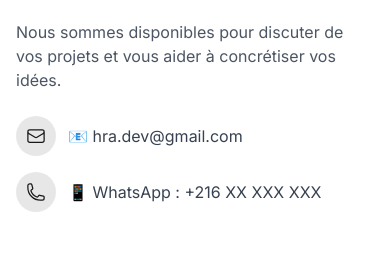
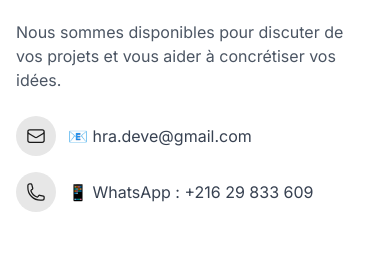
Before and after one commit to rayen43500/hra_dev, a React (Vite) app: page / in a window 390 px wide. Shown: the part 10009-10263 px from the top of the page. Built offline with nearby package versions, Linux system fonts and the light colour scheme.

Commit message:
phone and email

```diff
--- a/src/components/Contact.tsx
+++ b/src/components/Contact.tsx
@@ -57,14 +57,14 @@ const Contact = () => {
                       <div className="flex items-center justify-center w-10 h-10 mr-3 rounded-full bg-primary bg-opacity-10">
                         <EnvelopeIcon className="w-5 h-5 text-primary" />
                       </div>
-                      <span className="text-gray-700">📧 hra.dev@gmail.com</span>
+                      <span className="text-gray-700">📧 hra.deve@gmail.com</span>
                     </div>
 
                     <div className="flex items-center">
                       <div className="flex items-center justify-center w-10 h-10 mr-3 rounded-full bg-primary bg-opacity-10">
                         <PhoneIcon className="w-5 h-5 text-primary" />
                       </div>
-                      <span className="text-gray-700">📱 WhatsApp : +216 XX XXX XXX</span>
+                      <span className="text-gray-700">📱 WhatsApp : +216 29 833 609</span>
                     </div>
                   </div>
                 </div>
--- a/src/components/Footer.tsx
+++ b/src/components/Footer.tsx
@@ -52,7 +52,7 @@ const Footer = () => {
     },
     {
       name: 'WhatsApp',
-      href: 'https://wa.me/21629833609',
+      href: 'https://wa.me/29833609',
       icon: (
         <svg className="w-5 h-5" fill="currentColor" viewBox="0 0 24 24" aria-hidden="true">
           <path fillRule="evenodd" d="M17.415 14.382c-.298-.149-1.759-.867-2.031-.967-.272-.099-.47-.148-.669.15-.198.296-.767.966-.94 1.164-.173.199-.347.223-.644.075-.297-.15-1.255-.463-2.39-1.475-.883-.788-1.48-1.761-1.653-2.059-.173-.297-.019-.458.13-.606.134-.133.297-.347.446-.52.149-.174.198-.298.297-.497.1-.198.05-.371-.025-.52-.074-.149-.668-1.612-.916-2.207-.241-.579-.486-.5-.668-.51-.173-.008-.371-.01-.57-.01-.198 0-.52.074-.792.372-.272.297-1.04 1.016-1.04 2.479 0 1.462 1.064 2.875 1.213 3.074.149.198 2.095 3.2 5.076 4.487.71.306 1.263.489 1.694.625.712.227 1.36.195 1.871.118.57-.085 1.758-.719 2.006-1.413.247-.694.247-1.289.173-1.413-.074-.124-.272-.198-.57-.347zm-5.422 7.403h-.004a9.87 9.87 0 01-5.032-1.378l-.36-.214-3.742.982.999-3.648-.235-.374a9.827 9.827 0 01-1.498-5.26c.001-5.45 4.436-9.884 9.888-9.884 2.64 0 5.122 1.03 6.988 2.898a9.825 9.825 0 012.893 6.994c-.003 5.45-4.437 9.884-9.885 9.884zm0-18.271A8.398 8.398 0 003.6 12.001a8.428 8.428 0 001.282 4.48L3.7 20.599l4.21-1.105a8.397 8.397 0 004.083 1.039h.004c4.633 0 8.399-3.766 8.399-8.398 0-2.245-.875-4.353-2.463-5.94a8.401 8.401 0 00-5.94-2.462z" clipRule="evenodd" />
```
